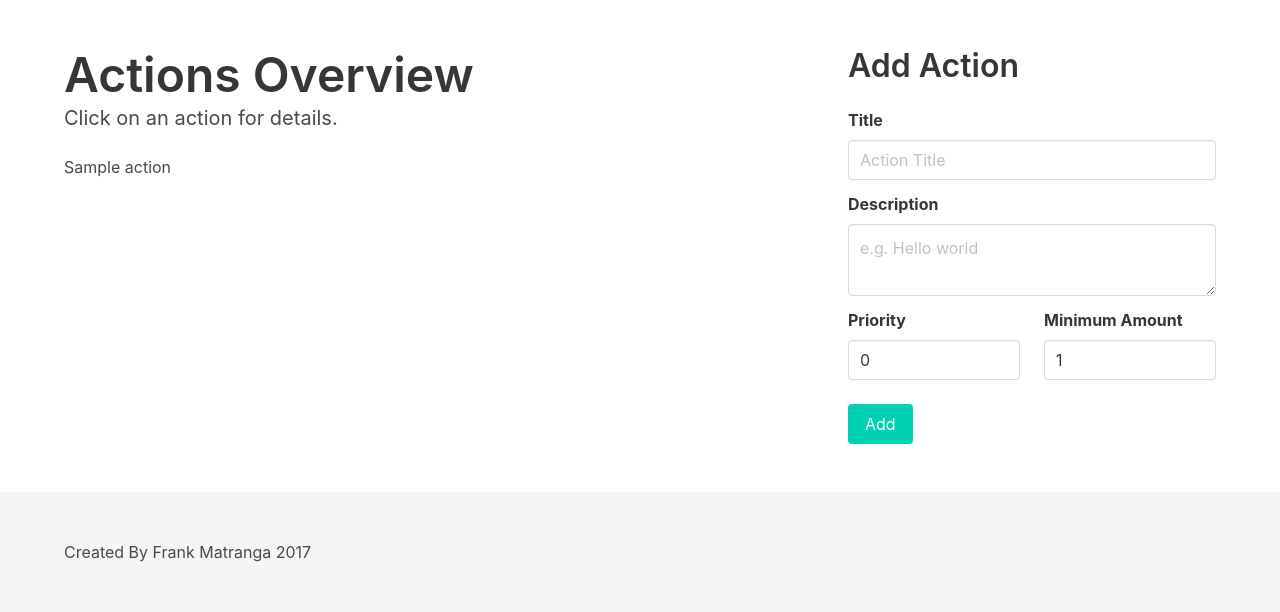
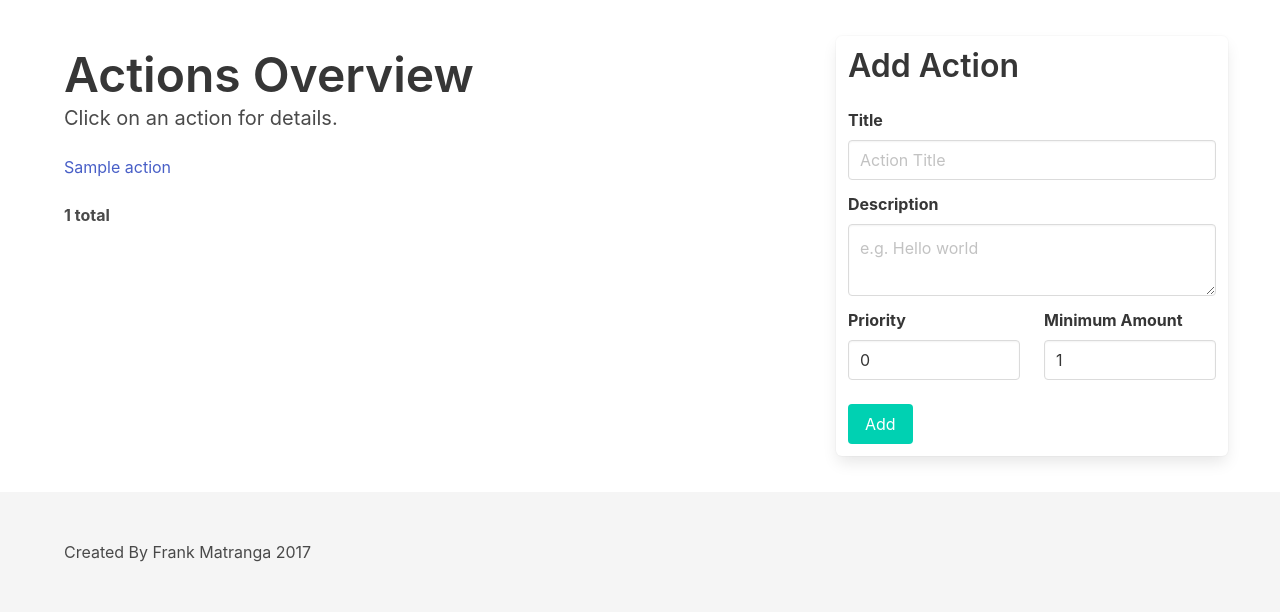
Before and after one commit to Apexal/cotidie, a Flask app: template cotidie/templates/actions.html in a window 1280 px wide. Shown: the part 213-825 px from the top of the page. Run offline with Flask 2, Linux system fonts and the light colour scheme; the template is opened without the code that fills it: values that come from a table or form of the project are taken from there, others are empty; tables that the repository leaves empty hold one stand-in row (values such as "Sample post"); some libraries are stand-ins or nearby versions.

Commit message:
Link to each action

```diff
--- a/cotidie/templates/actions.html
+++ b/cotidie/templates/actions.html
@@ -9,12 +9,16 @@
                 <h2 class="subtitle">Click on an action for details.</h2>
                 <ul>
                     {% for a in actions %}
-                        <li>{{ a.title }}</li>
+                        <li>
+                            <a title="{{ a.description }}" href="{{ url_for('actions', action_id=a.id) }}">{{ a.title }}</a>
+                        </li>
                     {% endfor %}
                 </ul>
+                <br>
+                <b>{{ actions | length }} total</b>
             </div>
 
-            <div class="column is-one-third">
+            <div class="column is-one-third box">
                 <h2 class="title is-3">Add Action</h2>
                 <form action="/actions/add" method="POST">
                     <div class="field">
```
